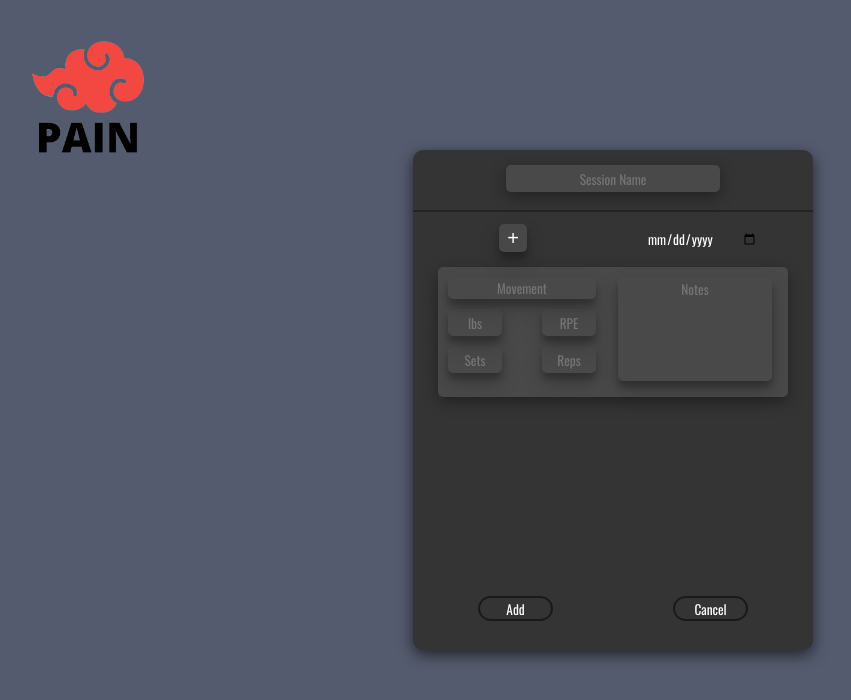
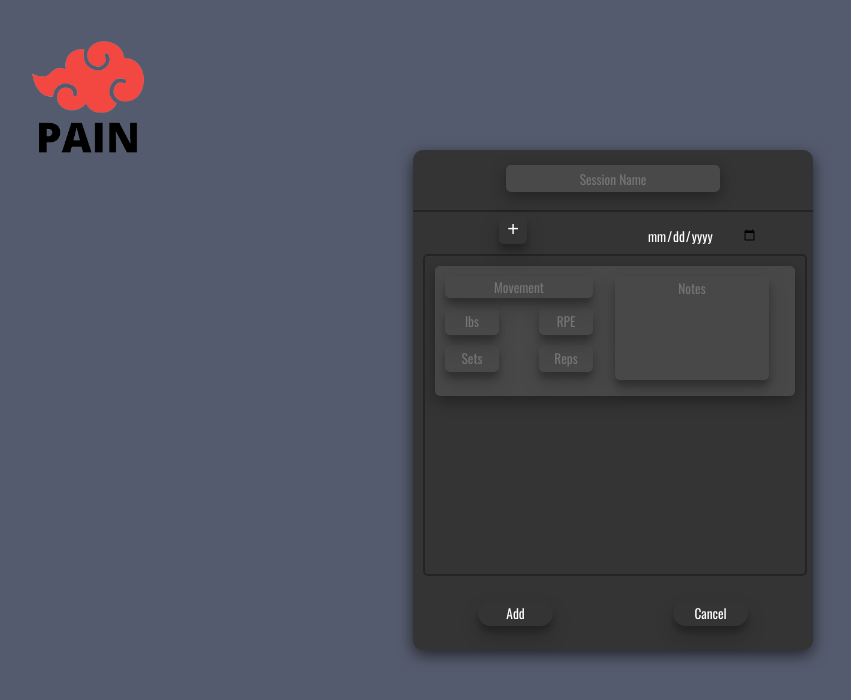
Before and after one commit to rodennis/pain, a React (Create React App) app in the folder client/: page /new-session in a window 1280 px wide. Shown: the top 700 px of the page, without its empty margins (27-878 px from the left). Built offline with nearby package versions, Linux system fonts and the light colour scheme; no server answers.

Commit message:
more css

```diff
--- a/client/src/components/NewSession/NewSession.css
+++ b/client/src/components/NewSession/NewSession.css
@@ -12,12 +12,34 @@
   height: 500px;
   display: grid;
   grid-template-columns: 100px 100px 100px 100px;
-  grid-template-rows: 0.5fr 0.1fr 1fr 1fr ;
+  grid-template-rows: 0.5fr 0.1fr 1fr 1fr 0.4fr;
   grid-template-areas:
     "N N N N"
     "A A D D"
-    "M M M M";
+    "M M M M"
+    "M M M M"
+    "B B B B";
+    ;
     box-shadow: rgba(0, 0, 0, 0.6) 0px 5px 15px;
+}
+
+.sessions-div {
+  border: 2px solid  rgb(0, 0, 0, 0.3);
+  border-radius: 5px;
+  width: 380px;
+  margin: 10px;
+  margin-top: -10px;
+  grid-area: M;
+  overflow-y:auto;
+  display: grid;
+  grid-template-columns: 380px;
+  grid-template-rows: 130px 130px 130px 130px;
+  grid-template-areas:
+  "Z"
+  "Y"
+  "W"
+  "X"
+
 }
 
 .name {
@@ -42,6 +64,7 @@
 
 .add-a-movement {
   grid-area: A;
+  margin-top: 5px;
 }
 
 .add-a-movement button {
@@ -51,7 +74,7 @@
   border-style: none;
   border-radius: 5px;
   box-shadow: rgba(0, 0, 0, 0.19) 0px 10px 20px, rgba(0, 0, 0, 0.23) 0px 6px 6px;
-  background: rgb(255, 255, 255, 0.1);
+  background: transparent;
   font-size: 20px;
   bottom: 20px;
   position: relative;
@@ -61,11 +84,13 @@
 }
 
 .add-a-movement button:hover{
-  transform: scale(0.7);
+  transform: scale(1.1);
+  background-color: rgb(255, 255, 255, 0.1)
 }
 
 .date {
   grid-area: D;
+  margin-top: 10px;
 }
 
 .date-value {
@@ -83,7 +108,7 @@
 
 .movement {
   display: grid;
-  grid-area: M;
+  grid-area: Z;
   grid-template-columns: 75px 100px;
   grid-template-rows: 0.5fr 0.5fr 1fr;
   grid-template-areas:
@@ -91,10 +116,10 @@
     "W E T T"
     "S P T T";
     border-radius: 5px;
-    margin-right: 25px;
-    margin-left: 25px;
+    margin-right: 10px;
+    margin-left: 10px;
     height: 130px;
-    margin-top: -5px;
+    margin-top: 10px;
     background-color: rgb(255, 255, 255, 0.1);
     box-shadow: rgba(0, 0, 0, 0.35) 0px 5px 15px;
 }
@@ -193,13 +218,17 @@
 
 .action-buttons {
   width: 400px;
+  position: relative;
+  margin-top: -120px;
+
 }
 
 .send-session {
   height: 25px;
   width: 75px;
   border-radius: 20px;
-  border: 2px solid rgb(0, 0, 0, 0.5);
+  border: none;
+  box-shadow: rgba(0, 0, 0, 0.19) 0px 10px 20px, rgba(0, 0, 0, 0.23) 0px 6px 6px;
   background: transparent;
   top: 135px;
   position: relative;
@@ -207,25 +236,30 @@
   color: white;
   font-family: 'oswald';
   cursor: pointer;
+  transition: transform .5s;
 }
 
 .send-session:hover {
-  background-color: rgb(255, 255, 255, 0.3);
+  background-color: rgb(255, 255, 255, 0.1);
+  transform: scale(1.1);
 }
 
 .cancel-session {
   height: 25px;
   width: 75px;
   border-radius: 20px;
-  border: 2px solid rgb(0, 0, 0, 0.5);
+  border: none;
+  box-shadow: rgba(0, 0, 0, 0.19) 0px 10px 20px, rgba(0, 0, 0, 0.23) 0px 6px 6px;
   background: transparent;
   top: 135px;
   position: relative;
   color: white;
   font-family: 'oswald';
   cursor: pointer;
+  transition: transform .5s;
 }
 
 .cancel-session:hover {
-  background-color: rgb(255, 255, 255, 0.3);
+  background-color: rgb(255, 255, 255, 0.1);
+  transform: scale(1.1);
 }
--- a/client/src/components/NewSession/NewSession.jsx
+++ b/client/src/components/NewSession/NewSession.jsx
@@ -74,6 +74,7 @@ function NewSession(props) {
               type="date" value={date}
               onChange={e => setDate(e.target.value)} />
           </div>
+          <div className='sessions-div'>
           <Movement
             movement={movement} setMovement={setMovement}
             weight={weight} setweight={setweight}
@@ -81,7 +82,8 @@ function NewSession(props) {
             reps={reps} setReps={setReps}
             sets={sets} setSets={setSets}
             notes={notes} setNotes={setNotes}
-          />
+            />
+            </div>
           <div className="action-buttons">
             <button className='send-session'>Add</button>
             <button onClick={ handleCancel } className='cancel-session'>Cancel</button>
```
